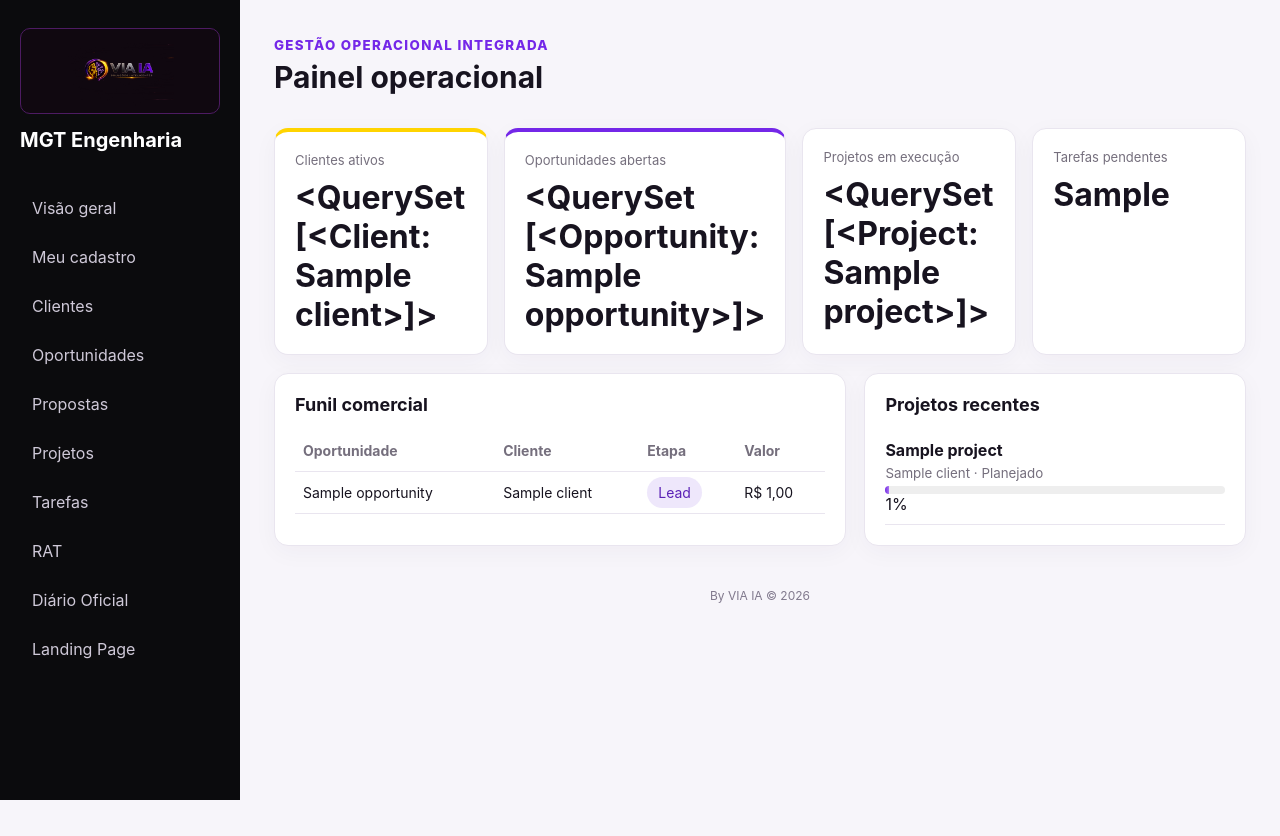
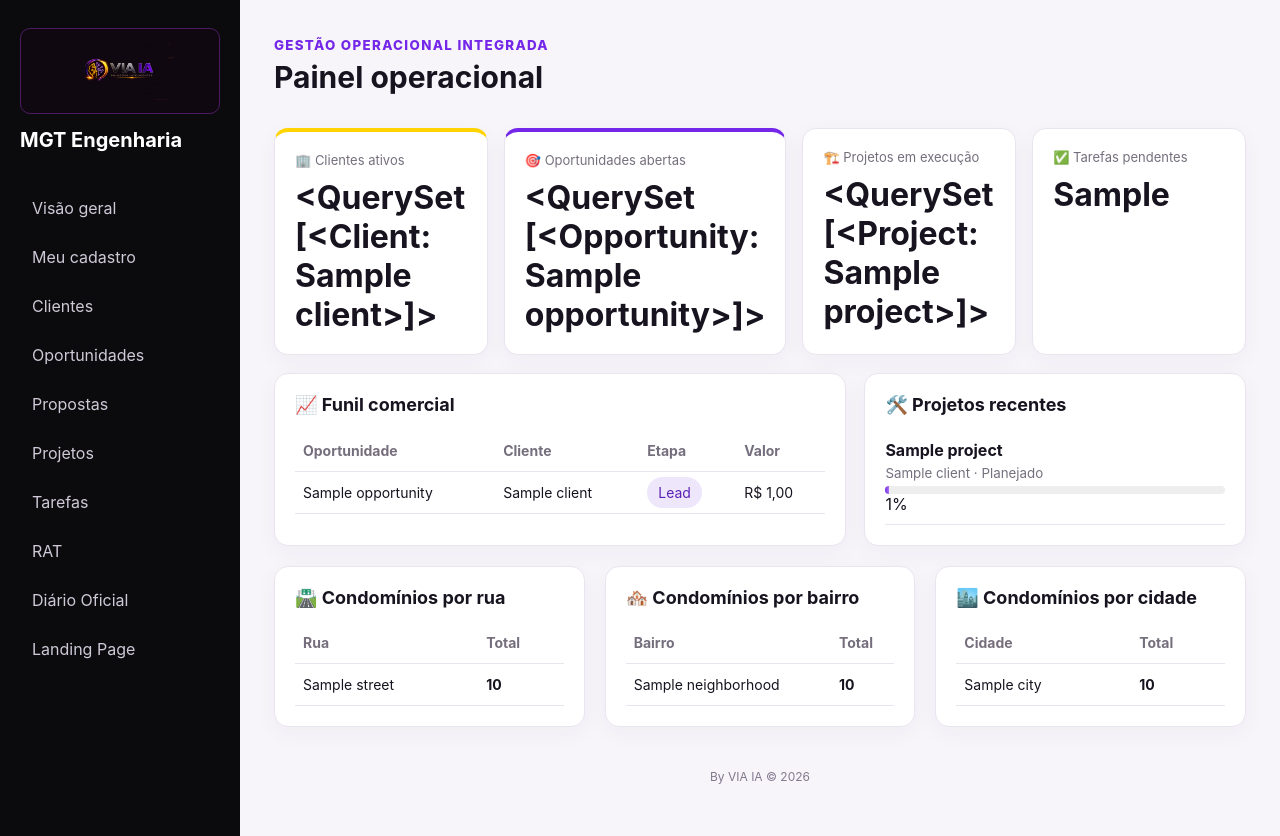
Before and after one commit to valdenicio31/mgt-engenharia-app, a Django app: template templates/dashboard.html in a window 1280 px wide. Before the commit the page ends 800 px from the top, so only its background shows below. Run offline with Django 5.2, Linux system fonts and the light colour scheme; tables that the repository leaves empty hold one stand-in row (values such as "Sample post"); the template is opened without the code that fills it: values that come from a table or form of the project are taken from there, most other values are stand-ins (such as "Sample title", 1, 10 or a date in 2020); parts of the project's set-up code (start-up, migrations or seed data) failed here and were passed over.

Commit message:
Exibe condominios por rua bairro e cidade

```diff
--- a/templates/dashboard.html
+++ b/templates/dashboard.html
@@ -1,4 +1,11 @@
-{% extends 'base.html' %}{% block heading %}Painel operacional{% endblock %}{% block content %}
-<section class="cards"><article><span>Clientes ativos</span><b>{{ clients }}</b></article><article><span>Oportunidades abertas</span><b>{{ opportunities }}</b></article><article><span>Projetos em execução</span><b>{{ projects }}</b></article><article><span>Tarefas pendentes</span><b>{{ pending_tasks }}</b></article></section>
-<section class="grid"><article class="panel"><h2>Funil comercial</h2><table><thead><tr><th>Oportunidade</th><th>Cliente</th><th>Etapa</th><th>Valor</th></tr></thead><tbody>{% for item in pipeline %}<tr><td>{{ item.title }}</td><td>{{ item.client }}</td><td><span class="tag">{{ item.get_stage_display }}</span></td><td>R$ {{ item.estimated_value }}</td></tr>{% empty %}<tr><td colspan="4">Cadastre a primeira oportunidade.</td></tr>{% endfor %}</tbody></table></article>
-<article class="panel"><h2>Projetos recentes</h2>{% for item in recent_projects %}<div class="project"><strong>{{ item.name }}</strong><small>{{ item.client }} · {{ item.get_status_display }}</small><div class="progress"><i style="width:{{ item.progress }}%"></i></div><span>{{ item.progress }}%</span></div>{% empty %}<p>Nenhum projeto cadastrado.</p>{% endfor %}</article></section>{% endblock %}
+{% extends 'base.html' %}
+{% block heading %}Painel operacional{% endblock %}
+{% block content %}
+<section class="cards"><article><span>🏢 Clientes ativos</span><b>{{ clients }}</b></article><article><span>🎯 Oportunidades abertas</span><b>{{ opportunities }}</b></article><article><span>🏗️ Projetos em execução</span><b>{{ projects }}</b></article><article><span>✅ Tarefas pendentes</span><b>{{ pending_tasks }}</b></article></section>
+<section class="grid"><article class="panel"><h2>📈 Funil comercial</h2><table><thead><tr><th>Oportunidade</th><th>Cliente</th><th>Etapa</th><th>Valor</th></tr></thead><tbody>{% for item in pipeline %}<tr><td>{{ item.title }}</td><td>{{ item.client }}</td><td><span class="tag">{{ item.get_stage_display }}</span></td><td>R$ {{ item.estimated_value }}</td></tr>{% empty %}<tr><td colspan="4">Cadastre a primeira oportunidade.</td></tr>{% endfor %}</tbody></table></article><article class="panel"><h2>🛠️ Projetos recentes</h2>{% for item in recent_projects %}<div class="project"><strong>{{ item.name }}</strong><small>{{ item.client }} · {{ item.get_status_display }}</small><div class="progress"><i style="width:{{ item.progress }}%"></i></div><span>{{ item.progress }}%</span></div>{% empty %}<p>Nenhum projeto cadastrado.</p>{% endfor %}</article></section>
+<section class="location-dashboard" style="display:grid;grid-template-columns:repeat(auto-fit,minmax(260px,1fr));gap:20px;margin-top:20px">
+<article class="panel"><h2>🛣️ Condomínios por rua</h2><table><thead><tr><th>Rua</th><th>Total</th></tr></thead><tbody>{% for item in clients_by_street %}<tr><td>{{ item.street }}</td><td><b>{{ item.total }}</b></td></tr>{% empty %}<tr><td colspan="2">Nenhuma rua informada.</td></tr>{% endfor %}</tbody></table></article>
+<article class="panel"><h2>🏘️ Condomínios por bairro</h2><table><thead><tr><th>Bairro</th><th>Total</th></tr></thead><tbody>{% for item in clients_by_neighborhood %}<tr><td>{{ item.neighborhood }}</td><td><b>{{ item.total }}</b></td></tr>{% empty %}<tr><td colspan="2">Nenhum bairro informado.</td></tr>{% endfor %}</tbody></table></article>
+<article class="panel"><h2>🏙️ Condomínios por cidade</h2><table><thead><tr><th>Cidade</th><th>Total</th></tr></thead><tbody>{% for item in clients_by_city %}<tr><td>{{ item.city }}</td><td><b>{{ item.total }}</b></td></tr>{% empty %}<tr><td colspan="2">Nenhuma cidade informada.</td></tr>{% endfor %}</tbody></table></article>
+</section>
+{% endblock %}
```
